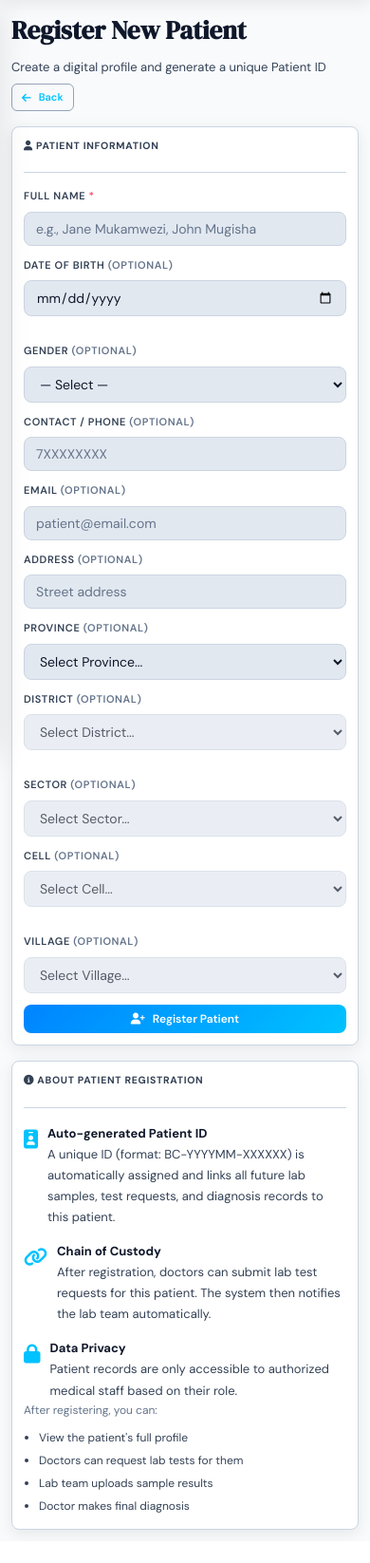
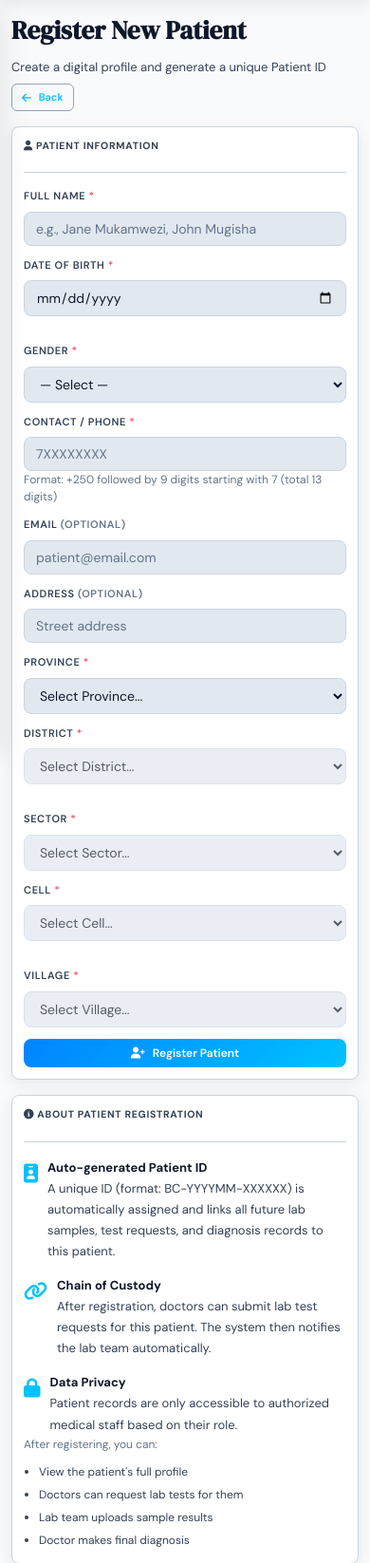
Before and after one commit to DUKUNDIMANA1/Breast-cancer-determination-system, a Flask app: page /patients/register in a window 390 px wide. Shown: the part 56-1702 px from the top of the page at 95% size. Before the commit the page ends 1675 px from the top, so only its background shows below. Run offline with Flask 3, Linux system fonts and the light colour scheme; the visitor is signed in with stand-in values (Sample User, id 1); data that the repository does not hold is empty.

Commit message:
Patient registration: all fields required except email; phone +250+9digits validation

```diff
--- a/app.py
+++ b/app.py
@@ -251,29 +251,43 @@ def is_valid_email(email):
 def normalize_phone_number(raw_phone):
     """
     Validate and normalize phone to E.164 format.
-    Accepts international format: +250XXXXXXXXX (13 digits total including +).
+    Rwanda format: +250 followed by 9 digits starting with 7
+    Total: 13 characters (+250XXXXXXXXX)
     """
     if not raw_phone:
         return "", None
 
     phone = raw_phone.strip()
-    # Count only digits
+
+    # If user entered just 9 digits (without +250), prepend it
+    if re.match(r'^7[0-9]{8}$', phone):
+        phone = '+250' + phone
+
+    # If user entered 0 prefix (local format 07XXXXXXXX)
+    if re.match(r'^07[0-9]{8}$', phone):
+        phone = '+250' + phone[1:]
+
+    if not phone.startswith('+'):
+        return None, "Phone must start with '+' or enter 9 digits starting with 7 (e.g. 788000001)."
+
     digit_count = sum(ch.isdigit() for ch in phone)
 
-    if not phone.startswith("+"):
-        return None, "Phone number must start with '+' and include country code (e.g. +250788000001)."
-
-    if digit_count != 12:
-        return None, f"Phone number must have exactly 12 digits after '+' (e.g. +250788000001). You entered {digit_count} digits."
+    # Rwanda: +250 + 9 digits = 12 digits total
+    if not phone.startswith('+250'):
+        return None, "Rwanda phone must start with +250 followed by 9 digits (e.g. +250788000001)."
+
+    local = phone[4:]  # strip +250
+    if not re.match(r'^7[0-9]{8}$', local):
+        return None, f"After +250, enter exactly 9 digits starting with 7 (e.g. +250788000001). Got: '{local}'"
 
     try:
         parsed = phonenumbers.parse(phone, None)
         if not phonenumbers.is_valid_number(parsed):
-            return None, "Enter a valid phone number with country code (e.g. +250788000001)."
+            return None, "Invalid Rwanda phone number. Use format: +250788000001"
         normalized = phonenumbers.format_number(parsed, phonenumbers.PhoneNumberFormat.E164)
         return normalized, None
     except phonenumbers.NumberParseException:
-        return None, "Enter a valid international phone number (e.g. +250788000001)."
+        return None, "Invalid phone number. Use format: +250788000001"
 
 def oid(id_str):
     """Safely convert string to ObjectId."""
@@ -850,6 +864,18 @@ def register_patient():
         if not fn:
             flash('Patient name required.','danger')
             return render_template('register_patient.html', user=cu(), patient=None, editing=False)
+        if not request.form.get('date_of_birth','').strip():
+            flash('Date of birth is required.','danger')
+            return render_template('register_patient.html', user=cu(), patient=None, editing=False)
+        if not request.form.get('gender','').strip():
+            flash('Gender is required.','danger')
+            return render_template('register_patient.html', user=cu(), patient=None, editing=False)
+        if not contact_input:
+            flash('Contact / Phone is required.','danger')
+            return render_template('register_patient.html', user=cu(), patient=None, editing=False)
+        if not request.form.get('province','').strip():
+            flash('Province is required.','danger')
+            return render_template('register_patient.html', user=cu(), patient=None, editing=False)
         if email and not is_valid_email(email):
             flash('Please provide a valid email address.','danger')
             return render_template('register_patient.html', user=cu(), patient=None, editing=False)
--- a/templates/register_patient.html
+++ b/templates/register_patient.html
@@ -18,10 +18,10 @@
         <input class="form-control" type="text" name="full_name" value="{{ patient.full_name if patient else '' }}" placeholder="e.g., Jane Mukamwezi, John Mugisha" required/>
       </div>
       <div class="g2">
-        <div class="form-group"><label class="form-label">Date of Birth <span class="text-dim">(optional)</span></label>
-          <input class="form-control" type="date" name="date_of_birth" value="{{ patient.date_of_birth if patient else '' }}"/></div>
-        <div class="form-group"><label class="form-label">Gender <span class="text-dim">(optional)</span></label>
-          <select class="form-control" name="gender">
+        <div class="form-group"><label class="form-label">Date of Birth <span class="text-danger">*</span></label>
+          <input class="form-control" type="date" name="date_of_birth" value="{{ patient.date_of_birth if patient else '' }}" required/></div>
+        <div class="form-group"><label class="form-label">Gender <span class="text-danger">*</span></label>
+          <select class="form-control" name="gender" required>
             <option value="">— Select —</option>
             {% for g in ['Female','Male','Other'] %}
             <option value="{{ g }}" {{ 'selected' if patient and patient.gender==g else '' }}>{{ g }}</option>
@@ -29,11 +29,15 @@
           </select></div>
       </div>
       <div class="form-group">
-        <label class="form-label">Contact / Phone <span class="text-dim">(optional)</span></label>
+        <label class="form-label">Contact / Phone <span class="text-danger">*</span></label>
         <input class="form-control" type="tel" name="contact" id="contact"
                data-phone-input
                value="{{ patient.contact if patient else '' }}"
-               placeholder="7XXXXXXXX"/>
+               placeholder="7XXXXXXXX" required
+               minlength="9" maxlength="9"
+               pattern="7[0-9]{8}"
+               title="Enter 9 digits starting with 7 — e.g. 788000001 (+250 is added automatically)"/>
+        <div class="fs-12 text-dim mt-4">Format: +250 followed by 9 digits starting with 7 (total 13 digits)</div>
       </div>
       <div class="form-group"><label class="form-label">Email <span class="text-dim">(optional)</span></label>
         <input class="form-control" type="email" name="email" value="{{ patient.email if patient else '' }}" placeholder="patient@email.com"/></div>
@@ -44,22 +48,22 @@
 
       <!-- Rwanda Administrative Address System -->
       <div class="form-group">
-        <label class="form-label">Province <span class="text-dim">(optional)</span></label>
-        <select class="form-control" name="province" id="province">
+        <label class="form-label">Province <span class="text-danger">*</span></label>
+        <select class="form-control" name="province" id="province" required>
           <option value="">Select Province...</option>
         </select>
       </div>
 
       <div class="g2 gap-sm">
         <div class="form-group">
-          <label class="form-label">District <span class="text-dim">(optional)</span></label>
-          <select class="form-control" name="district" id="district" disabled>
+          <label class="form-label">District <span class="text-danger">*</span></label>
+          <select class="form-control" name="district" id="district" disabled required>
             <option value="">Select District...</option>
           </select>
         </div>
         <div class="form-group">
-          <label class="form-label">Sector <span class="text-dim">(optional)</span></label>
-          <select class="form-control" name="sector" id="sector" disabled>
+          <label class="form-label">Sector <span class="text-danger">*</span></label>
+          <select class="form-control" name="sector" id="sector" disabled required>
             <option value="">Select Sector...</option>
           </select>
         </div>
@@ -67,14 +71,14 @@
 
       <div class="g2 gap-sm">
         <div class="form-group">
-          <label class="form-label">Cell <span class="text-dim">(optional)</span></label>
-          <select class="form-control" name="cell" id="cell" disabled>
+          <label class="form-label">Cell <span class="text-danger">*</span></label>
+          <select class="form-control" name="cell" id="cell" disabled required>
             <option value="">Select Cell...</option>
           </select>
         </div>
         <div class="form-group">
-          <label class="form-label">Village <span class="text-dim">(optional)</span></label>
-          <select class="form-control" name="village" id="village" disabled>
+          <label class="form-label">Village <span class="text-danger">*</span></label>
+          <select class="form-control" name="village" id="village" disabled required>
             <option value="">Select Village...</option>
           </select>
         </div>
@@ -148,11 +152,13 @@
       sel.appendChild(o);
     });
     sel.disabled = items.length === 0;
+    sel.required = items.length > 0;
   }
 
   function reset(sel, placeholder) {
     sel.innerHTML = '<option value="">' + placeholder + '</option>';
     sel.disabled = true;
+    sel.required = false;
   }
 
   // Pre-fill values when editing
```
